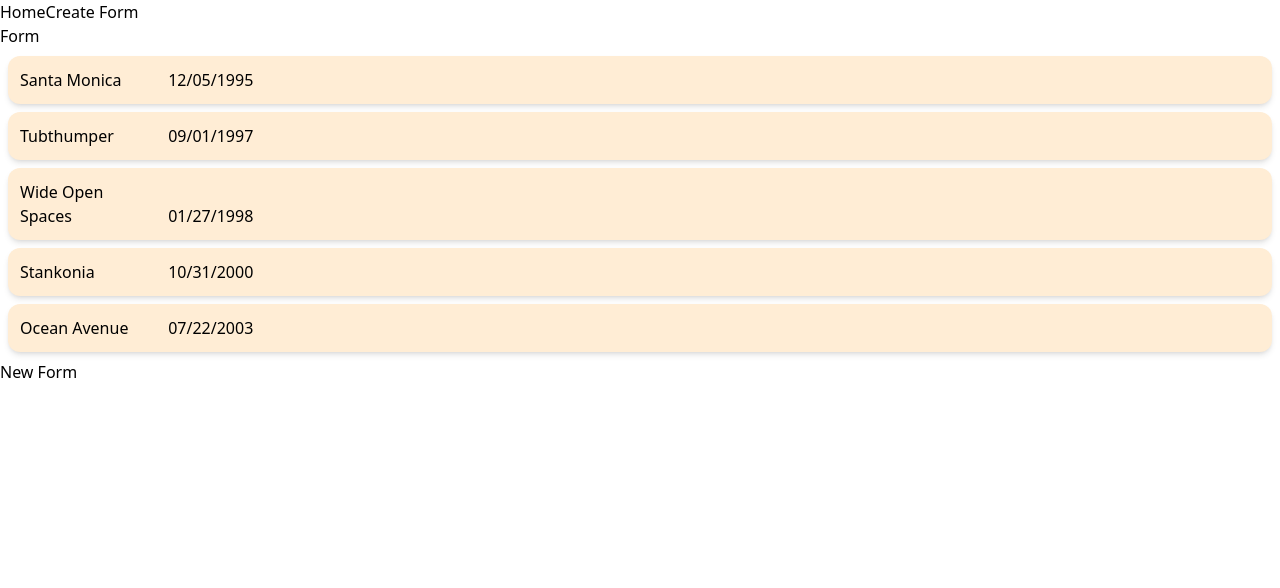
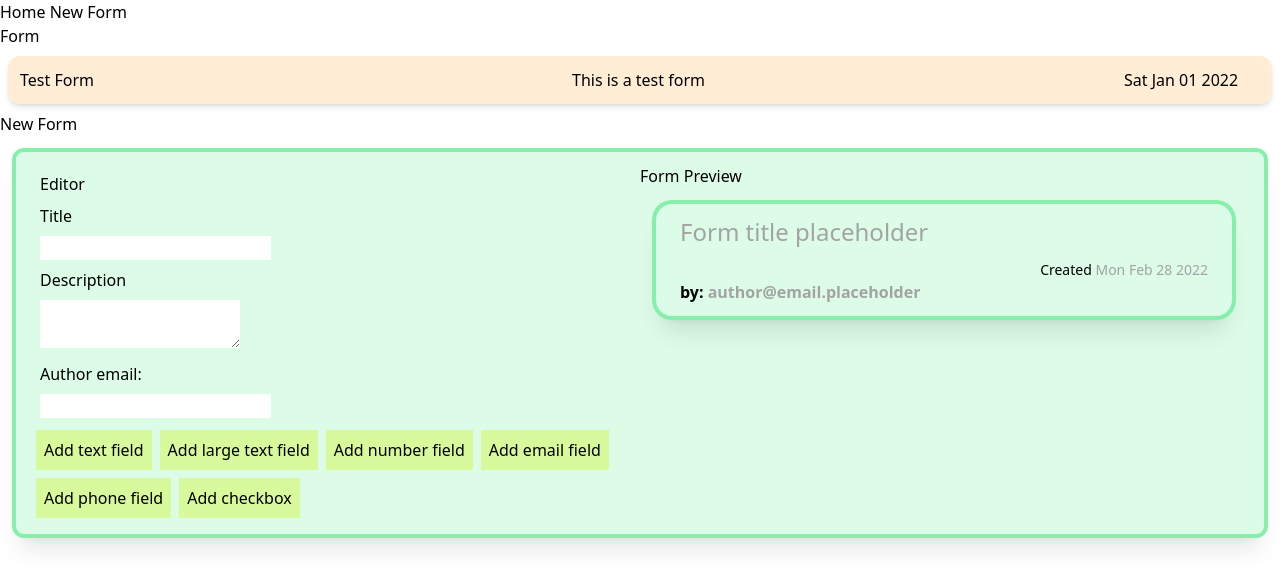
Before and after one commit to arye-eidelman/forms, a React (Create React App) app: page /forms/new in a window 1280 px wide. Shown: the top 588 px of the page. Built offline with nearby package versions, Linux system fonts and the light colour scheme.

Commit message:
Working on form rendering and form creation form

```diff
--- a/src/App.tsx
+++ b/src/App.tsx
@@ -7,7 +7,8 @@
     <div>
       <nav>
         <Link to="/">Home</Link>
-        <Link to="/forms/new">Create Form</Link>
+        {' '}
+        <Link to="/forms/new">New Form</Link>
       </nav>
       <Outlet />
     </div>
--- a/src/data.ts
+++ b/src/data.ts
@@ -1,45 +1,67 @@
 let forms = [
   {
-    id: 1995,
-    slug: "nlidbslibailngagnlinlgseng",
-    title: "Santa Monica",
-    amount: "$10,800",
-    createdAt: "12/05/1995",
+    id: 765456,
+    slug: "sdhgndbslibailngagnlinlg",
+    title: "Test Form",
+    description: "This is a test form",
+    createdBy: "example@gmail.com",
+    createdAt: "2022-01-01T00:00:00.000Z",
+    updatedAt: "2022-01-01T00:00:00.000Z",
+    acceptingSubmissions: true,
+    fields: [
+      {
+        title: "Full name",
+        subtitle: "Enter your full name",
+        slug: "full-name",
+        type: "text",
+        placeholder: "John Smith",
+        required: true,
+        validations: [
+          {
+            type: "minLength",
+            value: 3,
           },
           {
-    id: 2000,
-    slug: "nlidbslibailfgthdlgseng",
-    title: "Stankonia",
-    amount: "$8,000",
-    createdAt: "10/31/2000",
+            type: "maxLength",
+            value: 30,
+          }
+        ],
       },
       {
-    id: 2003,
-    slug: "nlidbjtkdgnlinlgseng",
-    title: "Ocean Avenue",
-    amount: "$9,500",
-    createdAt: "07/22/2003",
+        title: "Age",
+        subtitle: "Enter your age",
+        type: "number",
+        required: true,
+        validations: [
+          {
+            type: "min",
+            value: 0,
           },
           {
-    id: 1997,
-    slug: "nlidbsjukrjfnlinlgseng",
-    title: "Tubthumper",
-    amount: "$14,000",
-    createdAt: "09/01/1997",
+            type: "max",
+            value: 100,
           },
           {
-    id: 1998,
-    slug: "nlijytjftlinlgseng",
-    title: "Wide Open Spaces",
-    amount: "$4,600",
-    createdAt: "01/27/1998",
+            type: "integer",
+          }
+        ],
+      }
+    ]
   },
 ];
 
-export function getForms(slug?: string) {
+export function getForms() {
   return forms;
 }
 
 export function getForm(slug: string) {
   return forms.find(form => form.slug === slug);
 }
+export function toLowLevelInputType(type: string) {
+  return ({
+    emailAddress: "email",
+    phoneNumber: "tel",
+    text: "text",
+    number: "number"
+  })[type] || "text";
+};
--- a/src/index.tsx
+++ b/src/index.tsx
@@ -10,6 +10,7 @@
 import * as serviceWorker from "./serviceWorker";
 
 ReactDOM.render(
+  <React.StrictMode>
     <BrowserRouter>
       <Routes>
         <Route path="/" element={<App />} >
@@ -18,16 +19,15 @@
             <Route path="new" element={<NewForm />} />
             <Route path=":slug" element={<Form />} />
           </Route>
-        <Route path="forms/new" element={<NewForm />} />
-        <Route path="forms/:slug" element={<Form />} />
           <Route path="*" element={
-          <main style={{ padding: "1rem" }}>
+            <main className="p-4">
               <p>There's nothing here!</p>
             </main>
           } />
         </Route>
       </Routes>
-  </BrowserRouter>,
+    </BrowserRouter>
+  </React.StrictMode>,
   document.getElementById("root")
 );
 
--- a/src/routes/Form.tsx
+++ b/src/routes/Form.tsx
@@ -1,25 +1,59 @@
+import React, { FC } from "react";
 import { getForm } from "../data";
 import { useParams } from "react-router-dom";
+import { toLowLevelInputType } from '../data'
 
+const Placeholder: FC<{}> = ({ children }) => <span className="text-neutral-400">{children}</span>
 
-
-export default function Form() {
+export default function Form(props: { form?: any }) {
   let params = useParams();
 
-  let form = params.slug && getForm(params.slug)
+  let form = props.form ?? (params.slug && getForm(params.slug))
+  if (!form) {
+    return <div>Loading...</div>
+  }
+  const isSaved = form.id !== null;
+
   return (
     <div>
-      {form && <>
-        <h1>Form {form.slug}</h1>
-        <div className="m-4 px-6 py-3 bg-green-100 rounded-2xl shadow-xl ring-4 ring-green-300">
-          <h2 className="text-2xl pb-3">{form.title}</h2>
-          <p className="flex justify-between">
-            <span className="font-semibold">{form.amount}</span>
-            {' '}
-            <span className="text-sm">{form.createdAt}</span>
-          </p>
-        </div>
-      </>}
-    </div>
+      <div className="m-4 px-6 py-3 bg-green-100 rounded-2xl shadow-xl ring-4 ring-green-300">
+        <h2 className="text-2xl pb-3">{form.title || <Placeholder>Form title placeholder</Placeholder>}</h2>
+        <p className="flex justify-between">
+          <span className="font-semibold">{form.description}</span>
+          <span className="text-sm">
+            Created {isSaved
+              ? new Date(form.createdAt).toDateString()
+              : <Placeholder> {new Date(Date.now()).toDateString()}</Placeholder>
+            }
+          </span>
+        </p>
+        <p className="font-semibold">by: {form.createdBy || <Placeholder>author@email.placeholder</Placeholder>}</p>
+        {form.fields.map((field: any) => (
+          <div className="m-2 shadow-md p-2 bg-orange-100 rounded-xl" key={field.id}>
+            <label className="block p-1 font-semibold" htmlFor={"form-field__" + field.slug}>
+              {field.title}
+              {field.required && <span className="text-red-600">*</span>}
+            </label>
+            {field.type === "paragraph" ? (
+              <textarea
+                id={"form-field__" + field.slug}
+                className="px-3 py-2 rounded-md w-full"
+                defaultValue={field.defaultValue}
+                placeholder={field.placeholder}
+              />
+            ) : (
+              <input
+                id={"form-field__" + field.slug}
+                className="px-3 py-2 rounded-md w-full"
+                type={toLowLevelInputType(field.type)}
+                defaultValue={field.defaultValue}
+                placeholder={field.placeholder}
+              />
+            )}
+            {field.subtitle && <h3 className="p-1 text-sm font-semibold text-neutral-600">{field.subtitle}</h3>}
+          </div>
+        ))}
+      </div>
+    </div >
   )
 }
--- a/src/routes/Forms.tsx
+++ b/src/routes/Forms.tsx
@@ -13,9 +13,11 @@
         <Link
           to={`/forms/${form.slug}`}
           key={form.id}
-          className="block m-2 shadow-md p-2 bg-orange-100 rounded-xl"
+          className="flex justify-between m-2 shadow-md p-2 bg-orange-100 rounded-xl"
         >
-          <h2 className="p-1 w-36 inline-block">{form.title}</h2> <p className="p-1 w-28 inline-block">{form.createdAt}</p>
+          <h2 className="p-1 w-36 inline-block">{form.title}</h2>
+          <p className="p-1 w-36 inline-block">{form.description}</p>
+          <p className="p-1 w-36 inline-block">{new Date(form.createdAt).toDateString()}</p>
         </Link>
       ))}
 
--- a/src/routes/NewForm.tsx
+++ b/src/routes/NewForm.tsx
@@ -1,7 +1,85 @@
+import React from "react";
+import Form from "../routes/Form";
+
 export default function NewForm() {
+  const [form, setForm] = React.useState<any>({
+    id: null,
+    slug: null,
+    title: "",
+    description: "",
+    createdBy: "",
+    createdAt: null,
+    updatedAt: null,
+    acceptingSubmissions: false,
+    fields: []
+  });
+
+  function addFeild(type: string) {
+    setForm({
+      ...form,
+      fields: [
+        ...form.fields,
+        {
+          id: null,
+          slug: null,
+          title: "",
+          description: "",
+          type: type,
+          required: false,
+          defaultValue: "",
+          placeholder: "",
+          subtitle: ""
+        }
+      ]
+    });
+  }
+
+
   return (
     <div>
       <h1>New Form</h1>
-    </div>
+      <div className="m-4 px-4 py-3 bg-green-100 rounded-lg shadow-xl ring-4 ring-green-300
+      sm:flex sm:justify-around">
+        <div className="w-full">
+          <h2 className="m-2">
+            Editor
+          </h2>
+          <form>
+            <div className="m-2">
+              <label htmlFor="title" className="block my-2">Title </label>
+              <input type="text" name="title" id="title"
+                value={form.title}
+                onChange={e => setForm({ ...form, title: e.target.value })}
+              />
+            </div>
+            <div className="m-2">
+              <label htmlFor="description" className="block my-2">Description</label>
+              <textarea name="description" id="description"
+                value={form.description}
+                onChange={e => setForm({ ...form, description: e.target.value })}
+              />
+            </div>
+            <div className="m-2">
+              <label htmlFor="createdBy" className="block my-2">Author email:</label>
+              <input type="text" name="createdBy" id="createdBy"
+                value={form.createdBy}
+                onChange={e => setForm({ ...form, createdBy: e.target.value })}
+              />
+            </div>
+
+            <button className="p-2 m-1 bg-lime-200" onClick={(e) => {e.preventDefault(); addFeild("text")}}>Add text field</button>
+            <button className="p-2 m-1 bg-lime-200" onClick={(e) => {e.preventDefault(); addFeild("paragraph")}}>Add large text field</button>
+            <button className="p-2 m-1 bg-lime-200" onClick={(e) => {e.preventDefault(); addFeild("number")}}>Add number field</button>
+            <button className="p-2 m-1 bg-lime-200" onClick={(e) => {e.preventDefault(); addFeild("emailAddress")}}>Add email field</button>
+            <button className="p-2 m-1 bg-lime-200" onClick={(e) => {e.preventDefault(); addFeild("phoneNumber")}}> Add phone field</button >
+            <button className="p-2 m-1 bg-lime-200" onClick={(e) => {e.preventDefault(); addFeild("checkbox")}}>Add checkbox</button>
+          </form >
+        </div >
+        <div className="w-full pt-8 sm:pt-0">
+          <h2>Form Preview</h2>
+          <Form form={form} />
+        </div>
+      </div >
+    </div >
   )
 }
--- /dev/null
+++ b/src/validations.ts
@@ -0,0 +1,38 @@
+// https://stackoverflow.com/a/201378
+// eslint-disable-next-line no-control-regex
+const emailRFC5322Regex = /(?:[a-z0-9!#$%&'*+/=?^_`{|}~-]+(?:\.[a-z0-9!#$%&'*+/=?^_`{|}~-]+)*|"(?:[\x01-\x08\x0b\x0c\x0e-\x1f\x21\x23-\x5b\x5d-\x7f]|\\[\x01-\x09\x0b\x0c\x0e-\x7f])*")@(?:(?:[a-z0-9](?:[a-z0-9-]*[a-z0-9])?\.)+[a-z0-9](?:[a-z0-9-]*[a-z0-9])?|\[(?:(?:(2(5[0-5]|[0-4][0-9])|1[0-9][0-9]|[1-9]?[0-9]))\.){3}(?:(2(5[0-5]|[0-4][0-9])|1[0-9][0-9]|[1-9]?[0-9])|[a-z0-9-]*[a-z0-9]:(?:[\x01-\x08\x0b\x0c\x0e-\x1f\x21-\x5a\x53-\x7f]|\\[\x01-\x09\x0b\x0c\x0e-\x7f])+)\])/
+
+export const validations = {
+  number: {
+    correctType: (value: any) => typeof value === 'number',
+    min: (value: number, min: number) => value >= min,
+    max: (value: number, max: number) => value < max,
+    integer: (value: number) => value % 1 === 0,
+    positive: (value: number) => value >= 0,
+    negetive: (value: number) => value <= 0,
+    nonZero: (value: number) => value !== 0,
+    precision: (value: number, step: number) => value % step === 0,
+  },
+  text: {
+    correctType: (value: any) => typeof value === 'string',
+    length: (value: string, length: number) => value.length === length,
+    minLength: (value: string, minLength: number) => value.length >= minLength,
+    maxLength: (value: string, maxLength: number) => value.length <= maxLength,
+  },
+  emailAddress: {
+    correctType: (value: any) => typeof value === 'string' && emailRFC5322Regex.test(value),
+  },
+  phoneNumber: {
+    correctType: (value: any) => typeof value === 'string' && /^[0-9]{11,}$/.test(value),
+  },
+  checkbox: {
+    correctType: (value: any) => typeof value === 'boolean',
+    requireChecked: (value: boolean) => value === true,
+  },
+  radio: {
+    correctType: (value: any) => typeof value === 'string',
+  },
+  select: {
+    correctType: (value: any) => typeof value === 'string',
+  },
+}
```
Lines whose indentation alone changed are shown as unchanged.
